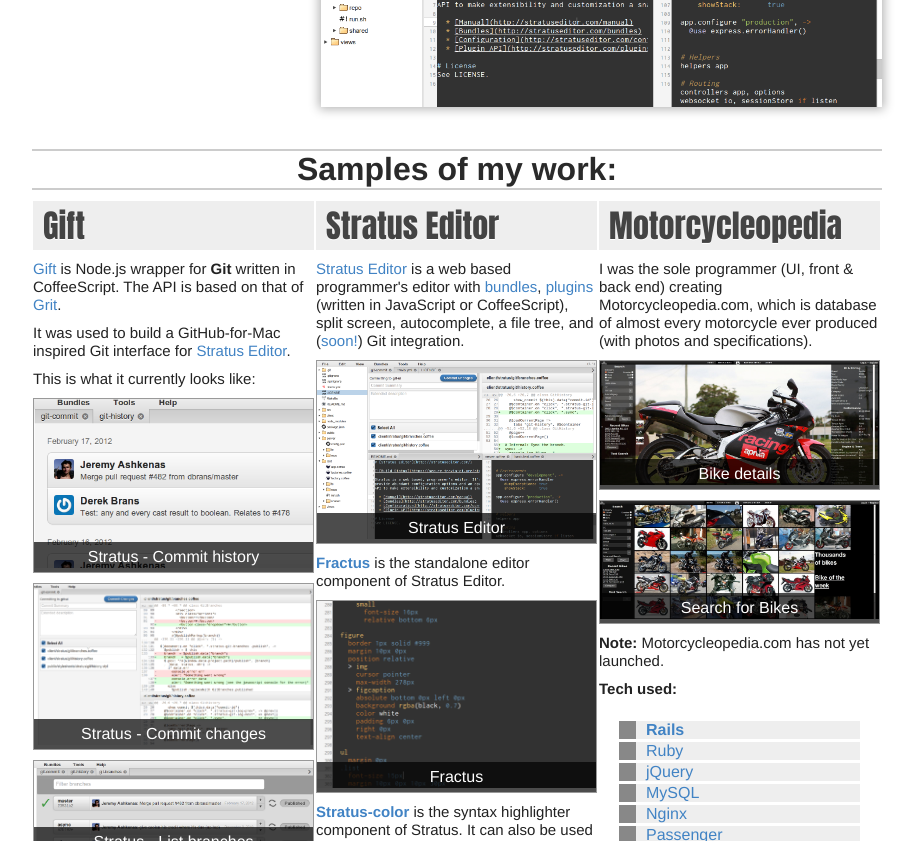
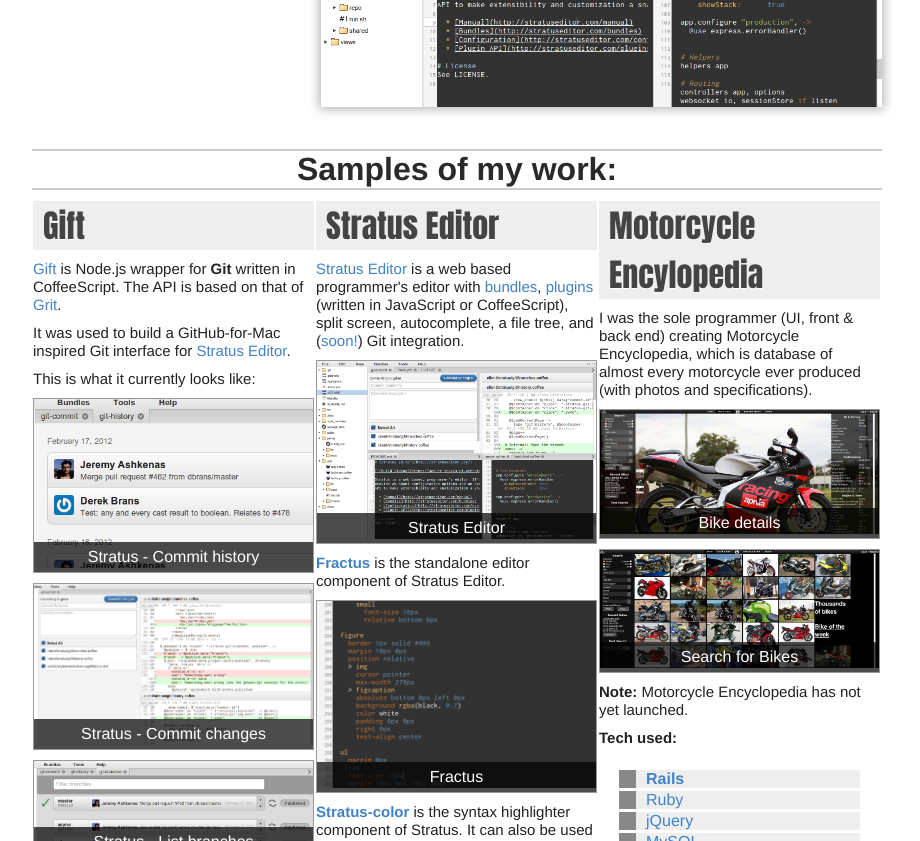
Before and after one commit to sentientwaffle/sentientwaffle.github.com, a Jekyll site: the page built from resume/index.html, in a window 1280 px wide and 900 px high, scrolled down 265 px, cut to the strip 59-900 px from the top of the window. Shown: the whole strip, without its empty margins (183-1103 px from the left). Built offline with Jekyll 4.4.1, drawn with Linux system fonts in a browser that asks for light colours; Markdown is read by kramdown in place of the engine named in the settings.

Commit message:
change to "Motorcycle encyclopedia"

```diff
--- a/resume/index.html
+++ b/resume/index.html
@@ -141,10 +141,10 @@
     </ul>
   </article>
   <article class="project">
-    <h1><a href="#">Motorcycleopedia</a></h1>
+    <h1><a href="#">Motorcycle Encylopedia</a></h1>
     <p>
       I was the sole programmer (UI, front & back end) creating
-      Motorcycleopedia.com, which is database of almost every motorcycle
+      Motorcycle Encyclopedia, which is database of almost every motorcycle
       ever produced (with photos and specifications).
     </p>
 
@@ -157,7 +157,7 @@
       <figcaption>Search for Bikes</figcaption>
     </figure>
 
-    <p><b>Note: </b>Motorcycleopedia.com has not yet launched.</p>
+    <p><b>Note: </b>Motorcycle Encyclopedia has not yet launched.</p>
 
     <p><em>Tech used:</em></p>
     <ul class="links">
```
